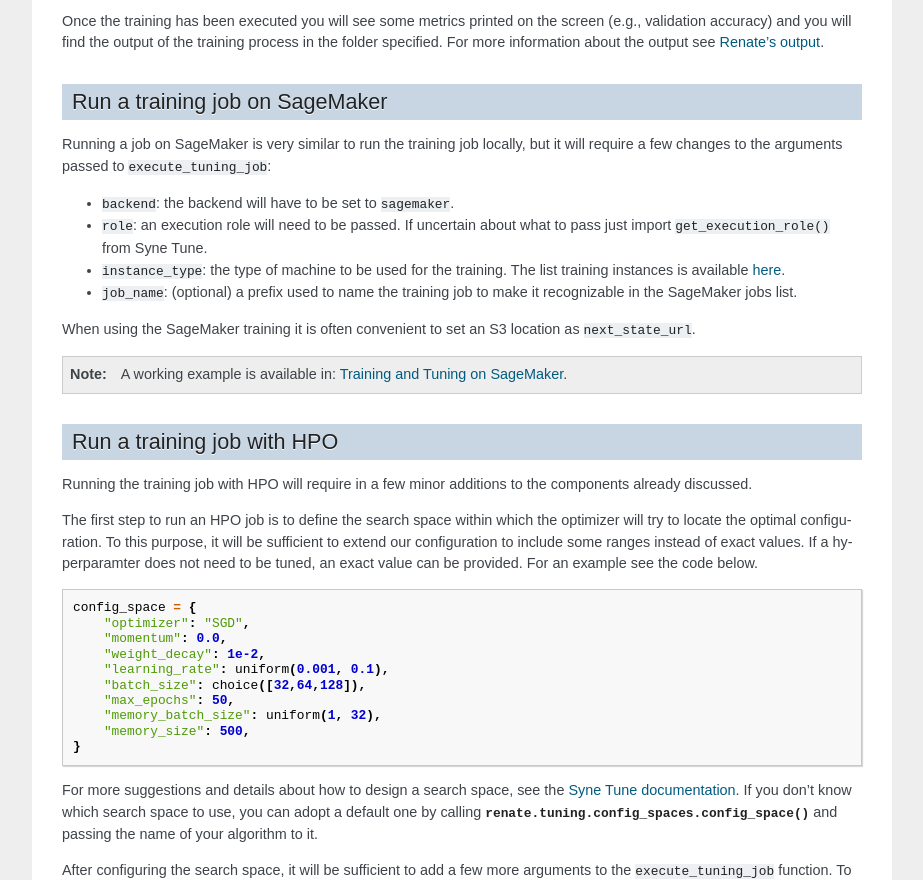
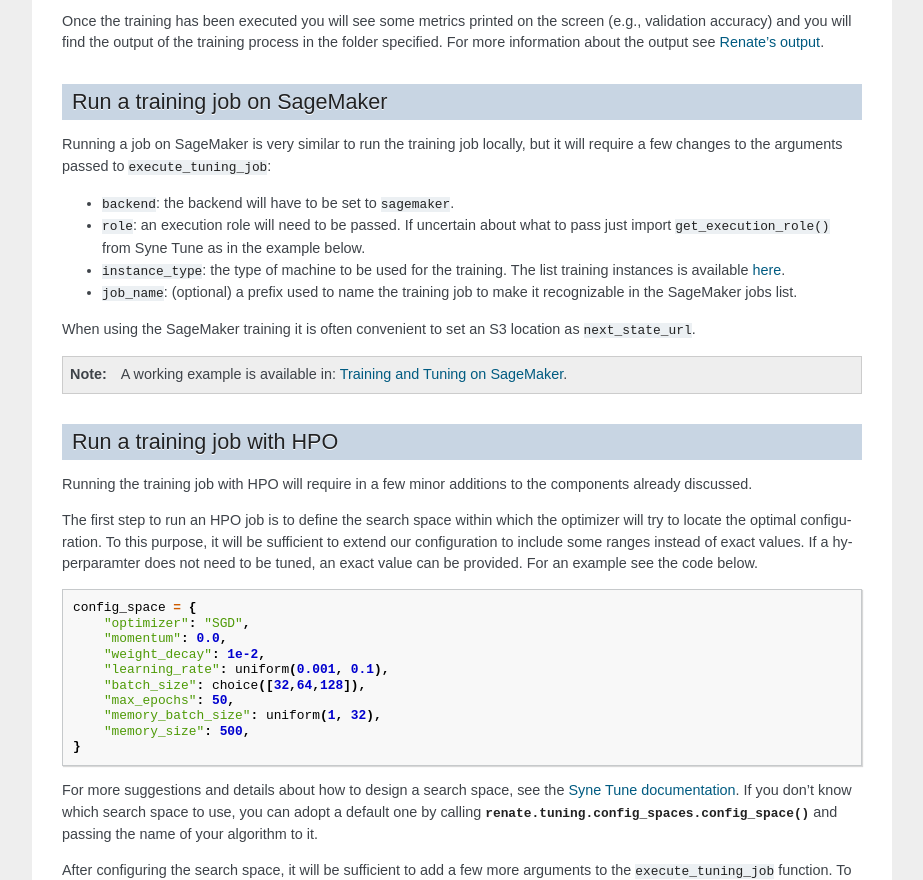
Before and after one commit to awslabs/Renate, a Sphinx documentation site: the page built from doc/getting_started/how_to_run_training.rst, in a window 1280 px wide and 900 px high, scrolled down 1261 px, cut to the strip 20-900 px from the top of the window. Shown: the whole strip, without its empty margins (198-1121 px from the left). Built offline with Sphinx 7.4.7, drawn with Linux system fonts in a browser that asks for light colours; pages that are not in the unit, such as notebooks, are missing from menus.

Commit message:
mention example for syne tune import

```diff
--- a/doc/getting_started/how_to_run_training.rst
+++ b/doc/getting_started/how_to_run_training.rst
@@ -75,7 +75,7 @@ Running a job on SageMaker is very similar to run the training job locally, but
 to the arguments passed to :code:`execute_tuning_job`:
 
 * :code:`backend`: the backend will have to be set to :code:`sagemaker`.
-* :code:`role`: an execution role will need to be passed. If uncertain about what to pass just import :code:`get_execution_role()` from Syne Tune.
+* :code:`role`: an execution role will need to be passed. If uncertain about what to pass just import :code:`get_execution_role()` from Syne Tune as in the example below.
 * :code:`instance_type`: the type of machine to be used for the training. The list training instances is available `here <https://aws.amazon.com/sagemaker/pricing/>`_.
 * :code:`job_name`: (optional) a prefix used to name the training job to make it recognizable in the SageMaker jobs list.
 
```
